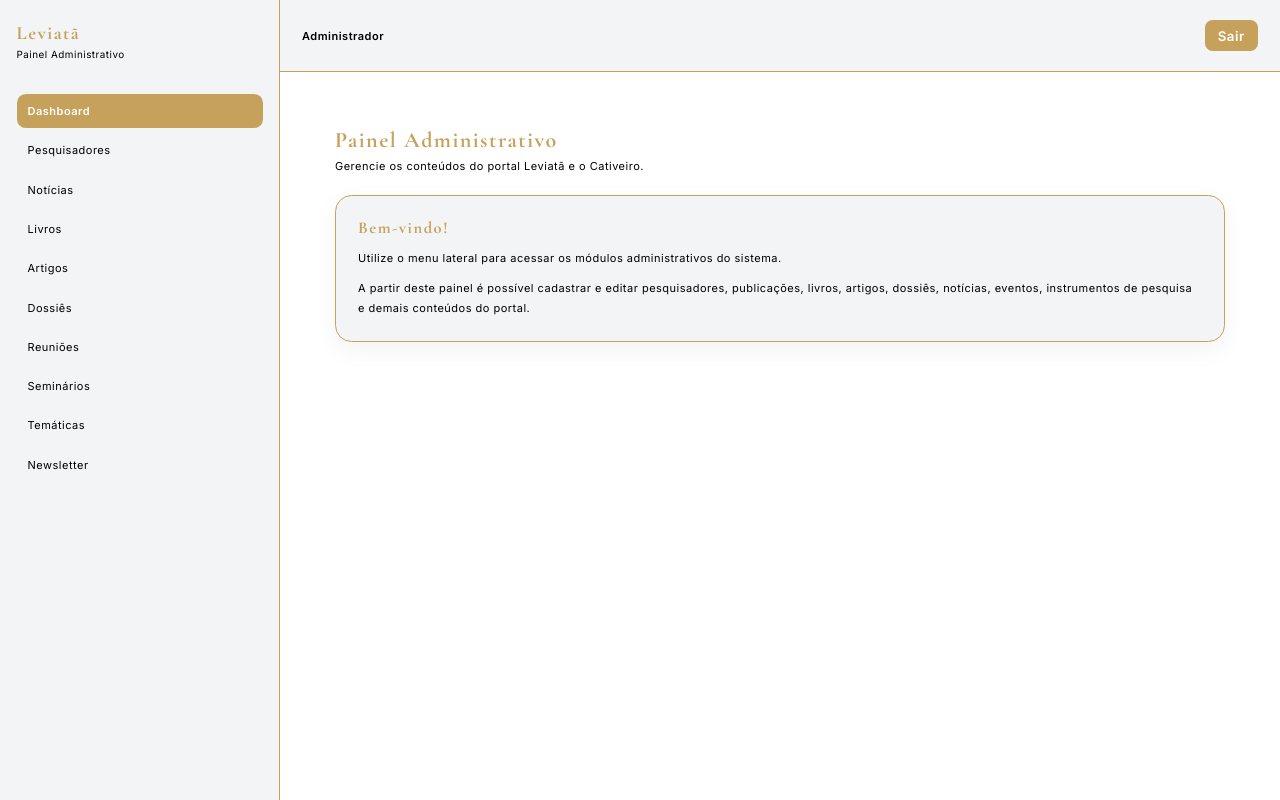
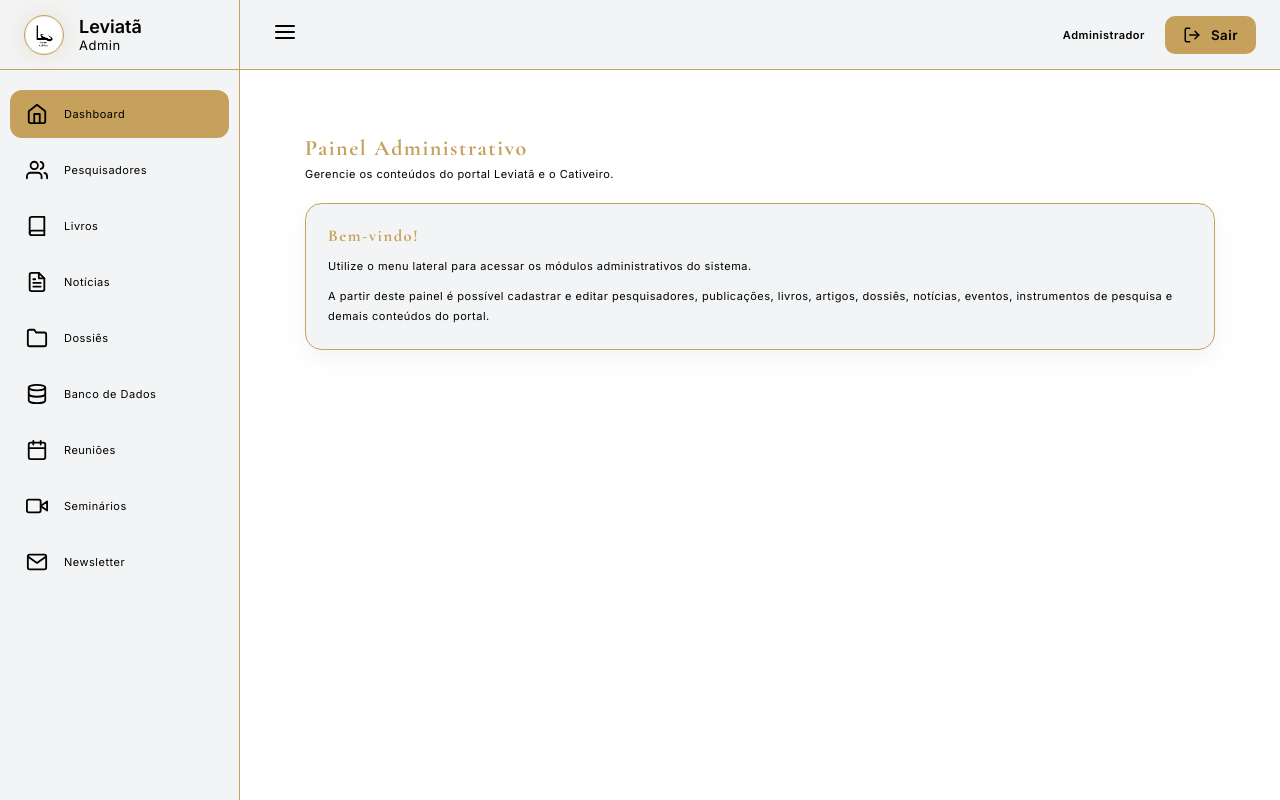
Before and after one commit to RafaelBiatoAzevedo/leviata, a React (Vite) app: page /admin/login in a window 1280 px wide. Both pictures are taken after typing "name@example.com", "Sample123" into the empty fields and a click on the button "Entrar". Built offline with nearby package versions, Linux system fonts and the light colour scheme.

Commit message:
feat: add menu sidebar in admin

```diff
--- a/src/layouts/AdminLayout/index.tsx
+++ b/src/layouts/AdminLayout/index.tsx
@@ -1,4 +1,20 @@
-import { Outlet } from "react-router-dom";
+import { useState } from "react";
+import { Outlet, useNavigate } from "react-router-dom";
+
+import {
+  FiMenu,
+  FiHome,
+  FiUsers,
+  FiBook,
+  FiFileText,
+  FiFolder,
+  FiDatabase,
+  FiCalendar,
+  FiVideo,
+  FiMail,
+  FiLogOut,
+} from "react-icons/fi";
+
 import {
   Container,
   Sidebar,
@@ -7,50 +23,118 @@ import {
   NavItem,
   Main,
   Header,
+  ToggleButton,
   Content,
+  UserArea,
+  UserName,
   LogoutButton,
-  User,
+  LogoWrapper,
+  LogoImage,
 } from "./styles";
 
+import leviataLogo from "../../assets/images/leviataLogo.png";
+
 export function AdminLayout() {
+  const navigate = useNavigate();
+
+  const [collapsed, setCollapsed] = useState(false);
+
+  function handleLogout() {
+    localStorage.removeItem("access_token");
+
+    navigate("/admin/login", {
+      replace: true,
+    });
+  }
+
   return (
     <Container>
-      <Sidebar>
-        <Logo>
-          <h2>Leviatã</h2>
-          <span>Painel Administrativo</span>
+      <Sidebar $collapsed={collapsed}>
+        <Logo $collapsed={collapsed}>
+          <LogoWrapper>
+            <LogoImage src={leviataLogo} alt="Leviata e o cativeiro" />
+          </LogoWrapper>
+
+          {!collapsed && (
+            <div>
+              <strong>Leviatã</strong>
+
+              <span>Admin</span>
+            </div>
+          )}
         </Logo>
 
         <Navigation>
-          <NavItem to="/admin" end>
-            Dashboard
+          <NavItem to="/admin" end title="Dashboard">
+            <FiHome />
+
+            {!collapsed && <span>Dashboard</span>}
           </NavItem>
 
-          <NavItem to="/admin/people">Pesquisadores</NavItem>
+          <NavItem to="/admin/people" title="Pesquisadores">
+            <FiUsers />
 
-          <NavItem to="/admin/news">Notícias</NavItem>
+            {!collapsed && <span>Pesquisadores</span>}
+          </NavItem>
 
-          <NavItem to="/admin/books">Livros</NavItem>
+          <NavItem to="/admin/books" title="Livros">
+            <FiBook />
 
-          <NavItem to="/admin/articles">Artigos</NavItem>
+            {!collapsed && <span>Livros</span>}
+          </NavItem>
 
-          <NavItem to="/admin/dossiers">Dossiês</NavItem>
+          <NavItem to="/admin/news" title="Notícias">
+            <FiFileText />
 
-          <NavItem to="/admin/meetings">Reuniões</NavItem>
+            {!collapsed && <span>Notícias</span>}
+          </NavItem>
 
-          <NavItem to="/admin/seminars">Seminários</NavItem>
+          <NavItem to="/admin/dossiers" title="Dossiês">
+            <FiFolder />
 
-          <NavItem to="/admin/thematics">Temáticas</NavItem>
+            {!collapsed && <span>Dossiês</span>}
+          </NavItem>
 
-          <NavItem to="/admin/newsletter">Newsletter</NavItem>
+          <NavItem to="/admin/database" title="Banco de Dados">
+            <FiDatabase />
+
+            {!collapsed && <span>Banco de Dados</span>}
+          </NavItem>
+
+          <NavItem to="/admin/meetings" title="Reuniões">
+            <FiCalendar />
+
+            {!collapsed && <span>Reuniões</span>}
+          </NavItem>
+
+          <NavItem to="/admin/seminars" title="Seminários">
+            <FiVideo />
+
+            {!collapsed && <span>Seminários</span>}
+          </NavItem>
+
+          <NavItem to="/admin/newsletter" title="Newsletter">
+            <FiMail />
+
+            {!collapsed && <span>Newsletter</span>}
+          </NavItem>
         </Navigation>
       </Sidebar>
 
       <Main>
         <Header>
-          <User>Administrador</User>
+          <ToggleButton onClick={() => setCollapsed(!collapsed)}>
+            <FiMenu />
+          </ToggleButton>
 
-          <LogoutButton>Sair</LogoutButton>
+          <UserArea>
+            <UserName>Administrador</UserName>
+
+            <LogoutButton onClick={handleLogout}>
+              <FiLogOut />
+              Sair
+            </LogoutButton>
+          </UserArea>
         </Header>
 
         <Content>
--- a/src/layouts/AdminLayout/styles.ts
+++ b/src/layouts/AdminLayout/styles.ts
@@ -1,5 +1,9 @@
+import styled from "styled-components";
 import { NavLink } from "react-router-dom";
-import styled from "styled-components";
+
+interface SidebarProps {
+  $collapsed: boolean;
+}
 
 export const Container = styled.div`
   display: flex;
@@ -9,61 +13,124 @@ export const Container = styled.div`
   background: ${({ theme }) => theme.colors.background};
 `;
 
-export const Sidebar = styled.aside`
-  width: 280px;
+export const Sidebar = styled.aside<SidebarProps>`
+  width: ${({ $collapsed }) => ($collapsed ? "76px" : "240px")};
 
-  display: flex;
-  flex-direction: column;
+  transition: 0.4s;
 
   background: ${({ theme }) => theme.colors.surface};
 
   border-right: 1px solid ${({ theme }) => theme.colors.border};
 
-  padding: 2rem 1.5rem;
+  display: flex;
+
+  flex-direction: column;
 `;
 
-export const Logo = styled.div`
-  margin-bottom: 3rem;
+export const Logo = styled.div<SidebarProps>`
+  height: 70px;
 
-  h2 {
-    color: ${({ theme }) => theme.colors.primary};
+  display: flex;
 
-    margin-bottom: 0.3rem;
+  align-items: center;
 
-    font-size: 1.7rem;
+  justify-content: ${({ $collapsed }) =>
+    $collapsed ? "center" : "flex-start"};
+
+  gap: 15px;
+
+  padding: ${({ $collapsed }) => ($collapsed ? "0" : "0 24px")};
+
+  border-bottom: 1px solid ${({ theme }) => theme.colors.border};
+
+  strong {
+    display: block;
+
+    font-size: 18px;
   }
 
   span {
-    font-size: 0.9rem;
+    color: ${({ theme }) => theme.colors.text};
 
-    color: ${({ theme }) => theme.colors.text};
+    font-size: 13px;
+  }
+`;
+
+export const LogoWrapper = styled.div`
+  display: flex;
+  justify-content: center;
+
+  position: relative;
+
+  text-decoration: none;
+
+  transition:
+    transform 0.3s ease,
+    filter 0.3s ease;
+
+  filter: drop-shadow(0 0 12px ${({ theme }) => theme.colors.primary}40);
+
+  &:hover {
+    transform: scale(1.03);
+
+    filter: drop-shadow(0 0 18px ${({ theme }) => theme.colors.primary}70)
+      drop-shadow(0 0 32px ${({ theme }) => theme.colors.primary}30);
+  }
+`;
+
+export const LogoImage = styled.img`
+  width: 40px;
+  height: 40px;
+  border-radius: 100%;
+  padding: 1px;
+  border: solid ${({ theme }) => theme.colors.primary} 1px;
+
+  @media (max-width: ${({ theme }) => theme.breakpoints.mobile}) {
+    width: 36px;
+    height: 36px;
   }
 `;
 
 export const Navigation = styled.nav`
+  padding: 20px 10px;
+
   display: flex;
 
   flex-direction: column;
 
-  gap: 0.5rem;
+  gap: 8px;
 
   flex: 1;
 `;
 
 export const NavItem = styled(NavLink)`
+  height: 48px;
+
+  border-radius: 12px;
+
   display: flex;
 
   align-items: center;
 
-  padding: 0.9rem 1rem;
+  gap: 16px;
 
-  border-radius: 0.8rem;
+  padding: 0 16px;
 
   color: ${({ theme }) => theme.colors.text};
 
   text-decoration: none;
 
   transition: 0.2s;
+
+  svg {
+    min-width: 22px;
+
+    font-size: 22px;
+  }
+
+  span {
+    white-space: nowrap;
+  }
 
   &:hover {
     background: ${({ theme }) => theme.colors.primary}15;
@@ -74,9 +141,7 @@ export const NavItem = styled(NavLink)`
   &.active {
     background: ${({ theme }) => theme.colors.primary};
 
-    color: white;
-
-    font-weight: 600;
+    color: ${({ theme }) => theme.colors.text};
   }
 `;
 
@@ -89,7 +154,7 @@ export const Main = styled.main`
 `;
 
 export const Header = styled.header`
-  height: 72px;
+  height: 70px;
 
   display: flex;
 
@@ -97,45 +162,87 @@ export const Header = styled.header`
 
   justify-content: space-between;
 
-  padding: 0 2rem;
+  padding: 0 24px;
 
   background: ${({ theme }) => theme.colors.surface};
 
   border-bottom: 1px solid ${({ theme }) => theme.colors.border};
 `;
 
-export const User = styled.span`
-  font-weight: 600;
+export const ToggleButton = styled.button`
+  width: 42px;
+
+  height: 42px;
+
+  border: none;
+
+  border-radius: 10px;
+
+  cursor: pointer;
+
+  background: transparent;
 
   color: ${({ theme }) => theme.colors.text};
+
+  font-size: 24px;
+
+  transition: 0.2s;
+
+  &:hover {
+    background: ${({ theme }) => theme.colors.primary}15;
+
+    color: ${({ theme }) => theme.colors.primary};
+  }
+`;
+
+export const UserArea = styled.div`
+  display: flex;
+
+  align-items: center;
+
+  gap: 20px;
+`;
+
+export const UserName = styled.span`
+  font-weight: 600;
 `;
 
 export const LogoutButton = styled.button`
-  padding: 0.7rem 1.2rem;
+  display: flex;
+
+  align-items: center;
+
+  gap: 10px;
 
   border: none;
-
-  border-radius: 0.7rem;
 
   cursor: pointer;
 
   background: ${({ theme }) => theme.colors.primary};
 
-  color: white;
+  color: ${({ theme }) => theme.colors.text};
+
+  padding: 10px 18px;
+
+  border-radius: 10px;
 
   font-weight: 600;
 
   transition: 0.2s;
 
+  svg {
+    font-size: 18px;
+  }
+
   &:hover {
-    filter: brightness(1.05);
+    filter: brightness(0.95);
   }
 `;
 
 export const Content = styled.main`
   flex: 1;
 
-  padding: 2rem;
+  overflow-y: auto;
 
-  overflow-y: auto;
+  padding: 32px;
 `;
```
